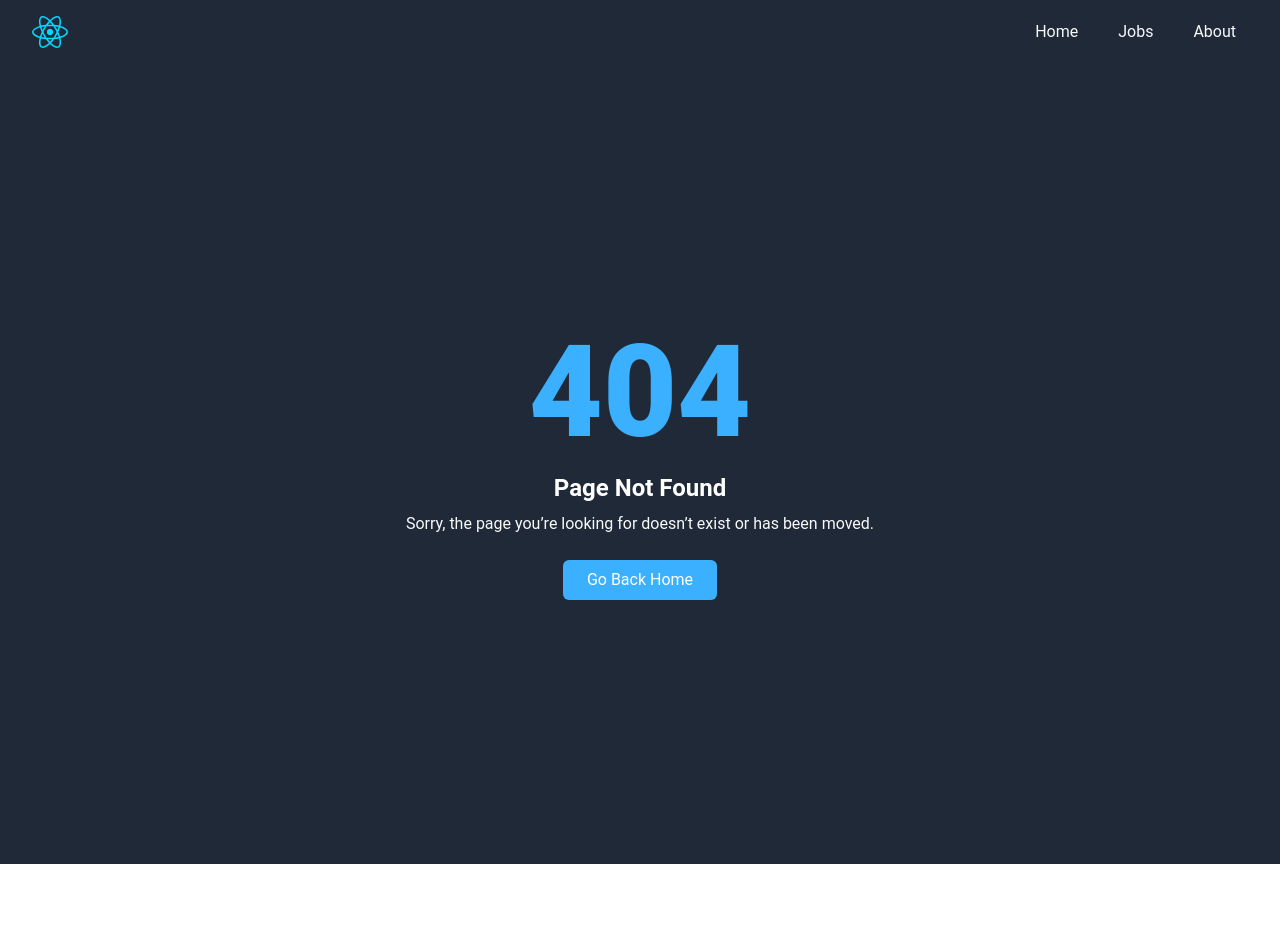
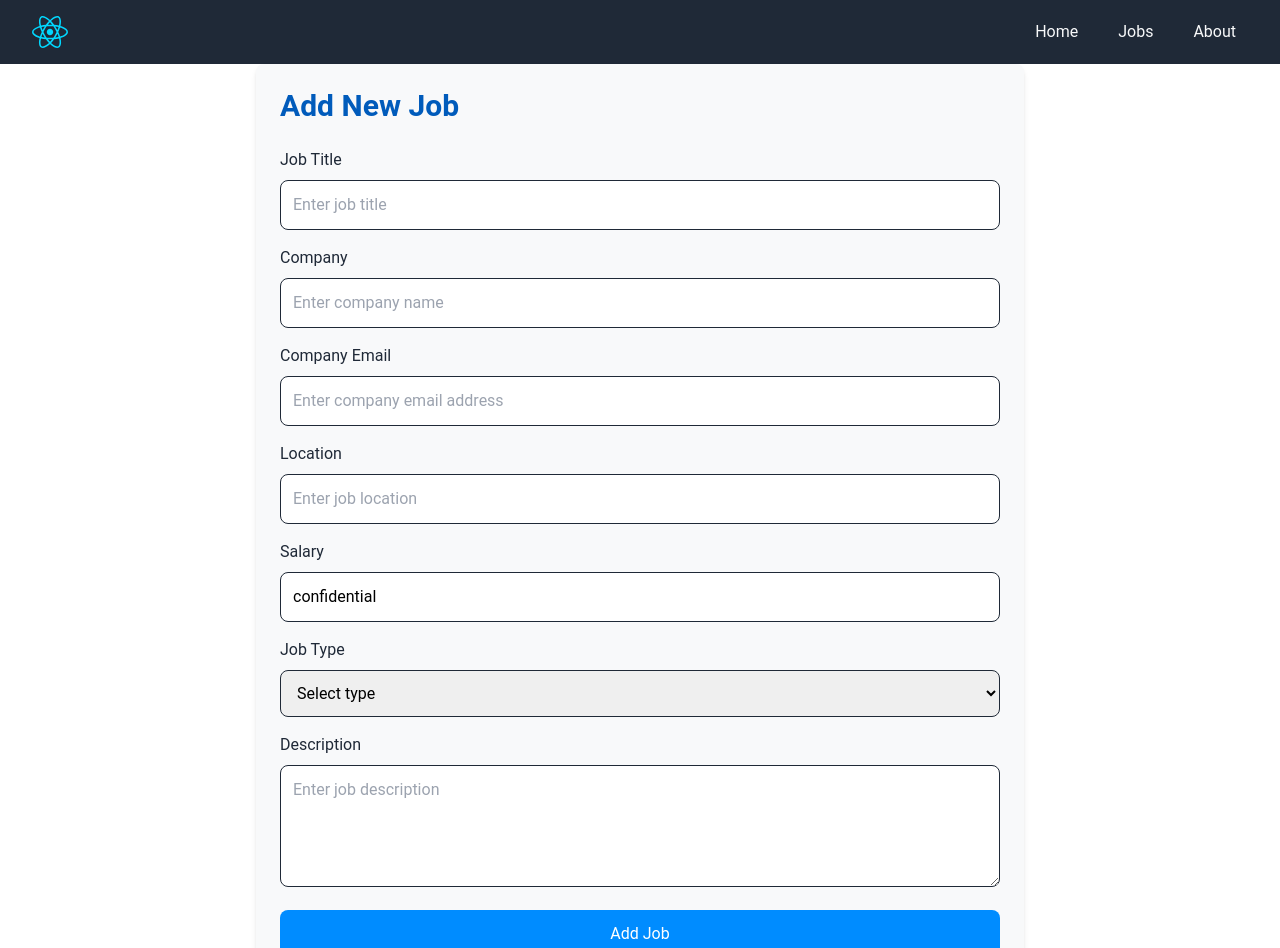
Before and after one commit to ehabahmed2/react-jobs, a React (Vite) app: page /add-job in a window 1280 px wide. Before the commit this address had no page. Shown: the top 948 px of the page. Before the commit the page ends 864 px from the top, so only its background shows below. Built offline with nearby package versions, Linux system fonts and the light colour scheme.

Commit message:
done: add job page with post requests to add jobs

```diff
--- a/src/App.jsx
+++ b/src/App.jsx
@@ -7,6 +7,7 @@ import MainLayouts from './layouts/MainLayouts'
 import JobsPage from './pages/JobsPage'
 import ErrorPage from './pages/ErrorPage'
 import JobPage, {jobLoader} from './pages/JobPage'
+import AddJobPage from './pages/AddJobPage'
 
 {/* Create the router */}
 const router = createBrowserRouter(
@@ -15,6 +16,7 @@ const router = createBrowserRouter(
     <Route index element={<HomePage />} />
     <Route path='/jobs' element={<JobsPage />} />
     <Route path='/jobs/:id' element={<JobPage />} loader={jobLoader} />
+    <Route path='/add-job' element={<AddJobPage />} />
     <Route path='*' element={<ErrorPage />} />
   </Route>
 
--- a/src/assets/jobs.json
+++ b/src/assets/jobs.json
@@ -1,4 +1,3 @@
-
 {
   "jobs": [
     {
@@ -84,6 +83,18 @@
         "contactEmail": "contact@ipsumlorem.com",
         "contactPhone": "555-555-5555"
       }
+    },
+    {
+      "id": "c49b",
+      "title": "test a job",
+      "type": "Full-time",
+      "description": "tst\n",
+      "location": "locatino test",
+      "salary": "confidential",
+      "company": {
+        "name": "company test",
+        "companyEmail": "email@gmail.test"
+      }
     }
   ]
 }
--- a/src/components/Hero.jsx
+++ b/src/components/Hero.jsx
@@ -1,7 +1,7 @@
 
 
 import heroImage from '../assets/images/hero.png'
-
+import { Link } from 'react-router-dom'
 
 function Hero ({heroTitle ='Find Your Dream Job', heroSubtitle ='Explore thousands of opportunities tailored to your skills and interests.'}) {
 
@@ -18,18 +18,18 @@ function Hero ({heroTitle ='Find Your Dream Job', heroSubtitle ='Explore thousan
             {heroSubtitle}
           </p>
           <div className="space-x-4">
-            <a
-              href="#jobs"
+            <Link
+              to="/jobs"
               className="bg-brand text-white px-6 py-3 rounded hover:bg-brand-dark transition"
             >
               Browse Jobs
-            </a>
-            <a
-              href="#about"
+            </Link>
+            <Link
+              to="/about"
               className="bg-accent text-white px-6 py-3 rounded hover:bg-accent-dark transition"
             >
               Learn More
-            </a>
+            </Link>
           </div>
         </div>
         {/* Right image */}
--- a/src/components/HomeCards.jsx
+++ b/src/components/HomeCards.jsx
@@ -16,7 +16,7 @@ const HomeCards = () => {
             <Card bg='bg-accent'>
             <h2 className=' mb-2 text-xl font-extrabold' >For Employers</h2>
             <p className='mb-6'>List your job to find developers</p>
-            <a href="" className='p-2 bg-accent-dark hover:bg-neutral-dark  rounded-md transition duration-200'>List a Job</a>
+            <Link to="/add-job" className='p-2 bg-accent-dark hover:bg-neutral-dark  rounded-md transition duration-200'>List a Job</Link>
             </Card>
         </div>
     </section>
--- /dev/null
+++ b/src/pages/AddJobPage.jsx
@@ -0,0 +1,153 @@
+import React from 'react'
+import { useState } from 'react';
+import { useNavigate } from 'react-router-dom';
+
+
+
+const AddJobPage = () => {
+  const [title, setTitle] = useState('');
+  const [company, setCompany] = useState('');
+  const [companyEmail, setCompanyEmail] = useState('');
+  const [location, setLocation] = useState('');
+  const [salary, setSalary] = useState('confidential');
+  const [type, setType] = useState('');
+  const [description, setDescription] = useState('');
+
+  {/*intialize navigate*/}
+  const navigate = useNavigate()
+
+  const submitFrom = (e) => {
+    e.preventDefault();
+    const newJob = {
+        title,
+        type,
+        description,
+        location,
+        salary,
+        company: {
+            name: company,
+            companyEmail: companyEmail
+        }
+    }
+    {/*now post this new job to api*/}
+    const addJob = async (newJob) => {
+        const res = await fetch('/api/jobs', {
+            method: 'POST',
+            headers: {
+                'Content-Type': 'application/json'
+            },
+            body: JSON.stringify(newJob)
+        });
+        return;
+    };
+    addJob(newJob);
+    return navigate('/jobs')
+  }
+  return (
+    <div className="max-w-3xl mx-auto p-6 bg-neutral-light rounded-lg shadow-md">
+      <h1 className="text-3xl font-bold text-brand-dark mb-6">Add New Job</h1>
+      <form className="space-y-4" onSubmit={submitFrom}>
+        {/* Job Title */}
+        <div>
+          <label className="block text-neutral-dark mb-2">Job Title</label>
+          <input
+            type="text"
+            className="w-full border border-neutral-dark rounded-lg p-3 focus:outline-none focus:ring-2 focus:ring-brand"
+            placeholder="Enter job title"
+            required
+            value={title}
+          onChange={(e) => setTitle(e.target.value)}
+          />
+        </div>
+
+        {/* Company */}
+        <div>
+          <label className="block text-neutral-dark mb-2">Company</label>
+          <input
+            type="text"
+            className="w-full border border-neutral-dark rounded-lg p-3 focus:outline-none focus:ring-2 focus:ring-brand"
+            placeholder="Enter company name"
+            required
+            value={company}
+          onChange={(e) => setCompany(e.target.value)}
+          />
+        </div>
+        {/* Company */}
+        <div>
+          <label className="block text-neutral-dark mb-2">Company Email</label>
+          <input
+            type="text"
+            className="w-full border border-neutral-dark rounded-lg p-3 focus:outline-none focus:ring-2 focus:ring-brand"
+            placeholder="Enter company email address"
+            required
+            value={companyEmail}
+          onChange={(e) => setCompanyEmail(e.target.value)}
+          />
+        </div>
+
+        {/* Location */}
+        <div>
+          <label className="block text-neutral-dark mb-2">Location</label>
+          <input
+            type="text"
+            className="w-full border border-neutral-dark rounded-lg p-3 focus:outline-none focus:ring-2 focus:ring-brand"
+            placeholder="Enter job location"
+            required
+            value={location}
+          onChange={(e) => setLocation(e.target.value)}
+          />
+        </div>
+
+        {/* Salary */}
+        <div>
+          <label className="block text-neutral-dark mb-2">Salary</label>
+          <input
+            type="text"
+            className="w-full border border-neutral-dark rounded-lg p-3 focus:outline-none focus:ring-2 focus:ring-brand"
+            placeholder="Enter salary"
+            value={salary}
+          onChange={(e) => setSalary(e.target.value)}
+          />
+        </div>
+
+        {/* Job Type */}
+        <div>
+          <label className="block text-neutral-dark mb-2">Job Type</label>
+          <select className="w-full border border-neutral-dark rounded-lg p-3 focus:outline-none focus:ring-2 focus:ring-brand"
+          required
+          value={type}
+          onChange={(e) => setType(e.target.value)}
+          >
+            <option value="">Select type</option>
+            <option value="Full-time">Full-time</option>
+            <option value="Part-time">Part-time</option>
+            <option value="Remote">Remote</option>
+          </select>
+        </div>
+
+        {/* Description */}
+        <div>
+          <label className="block text-neutral-dark mb-2">Description</label>
+          <textarea
+            className="w-full border border-neutral-dark rounded-lg p-3 focus:outline-none focus:ring-2 focus:ring-brand"
+            placeholder="Enter job description"
+            rows="4"
+            required
+            value={description}
+            onChange={(e) => setDescription(e.target.value)}
+          ></textarea>
+        </div>
+
+        {/* Submit Button */}
+        <button
+          type="submit"
+          className="w-full bg-brand text-white py-3 rounded-lg hover:bg-brand-dark transition"
+        >
+          Add Job
+        </button>
+      </form>
+    </div>
+  );
+}
+
+export default AddJobPage
--- a/src/pages/JobPage.jsx
+++ b/src/pages/JobPage.jsx
@@ -1,12 +1,12 @@
 import React from 'react'
 import { useLoaderData} from 'react-router-dom'
+import { FaArrowAltCircleLeft } from 'react-icons/fa';
 
 
 const JobPage = () => {
     const job = useLoaderData();
-
   return (
-        <div className="max-w-4xl mx-auto p-6 bg-neutral-light rounded-lg shadow-xl">
+    <div className="max-w-4xl mx-auto p-6 bg-neutral-light rounded-lg shadow-xl">
       {/* Header */}
       <header className="flex justify-between items-center mb-6">
         <h1 className="text-3xl font-bold text-brand-dark">{job.title}</h1>
@@ -14,7 +14,7 @@ const JobPage = () => {
           onClick={() => window.history.back()}
           className="text-brand hover:text-brand-dark font-medium"
         >
-          ← Back
+          <FaArrowAltCircleLeft className='inline'/> Back
         </button>
       </header>
 
@@ -25,6 +25,7 @@ const JobPage = () => {
           <p className="text-lg"><span className="font-semibold">Location:</span> {job.location}</p>
           <p className="text-lg"><span className="font-semibold">Salary:</span> {job.salary}</p>
           <p className="text-lg"><span className="font-semibold">Type:</span> {job.type}</p>
+          <p className="text-lg"><span className="font-semibold">Contact email:</span> {job.company.contactEmail}</p>
         </div>
         <div className="flex flex-col items-end">
           <button className="bg-brand text-white px-6 py-3 rounded-lg hover:bg-brand-dark transition">
@@ -40,6 +41,7 @@ const JobPage = () => {
       </section>
     </div>
   )
+
 };
 
 const jobLoader = async ({params}) => {
```
